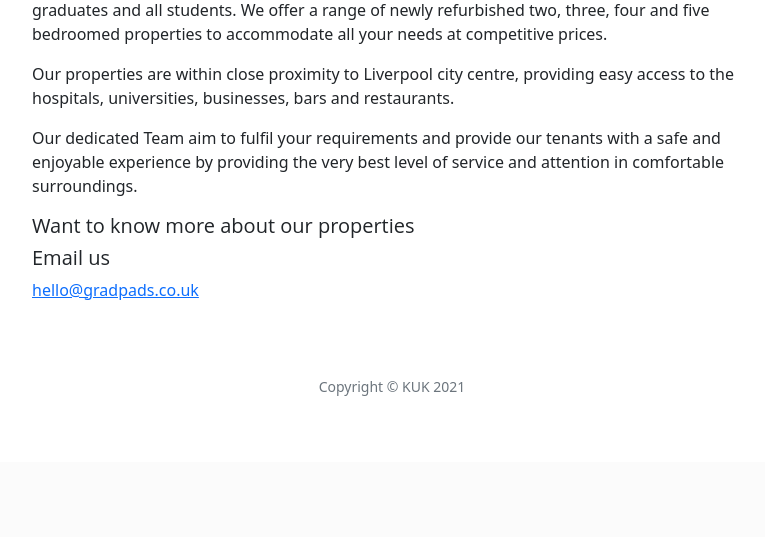
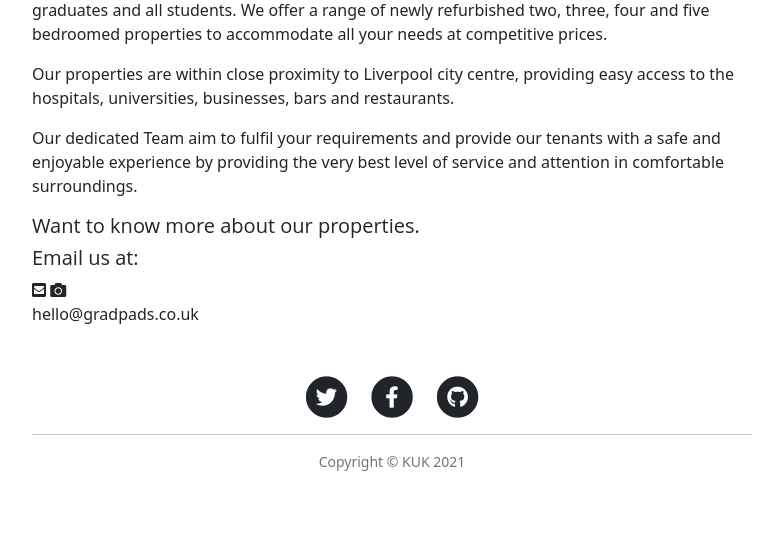
Before and after one commit to SOliv1/gradpads-1, a Flask app: page / in a window 1280 px wide. Shown: the part 715-1252 px from the top of the page, without its empty margins (248-1013 px from the left). Before the commit the page ends 1111 px from the top, so only its background shows below. Run offline with Flask 2, Linux system fonts and the light colour scheme; some libraries are stand-ins or nearby versions.

Commit message:
add new features and sociallinks

```diff
--- a/static/css/style.css
+++ b/static/css/style.css
@@ -28,6 +28,14 @@
 }
 *, ::after, ::before {
     box-sizing: border-box;
+}
+
+/*---social links ---*/
+
+.email-link,
+.list-inline-item a {
+    color: #212529;
+    transition: all .2s;
 }
 
 
--- a/templates/base.html
+++ b/templates/base.html
@@ -3,7 +3,8 @@
 
 <head>
     <title>GradPads</title>
-    <link rel="stylesheet" href="{{ url_for('static', filename='vendor/bootstrap/css/bootstrap.min.css') }}">
+    <link rel="stylesheet" href="{{ url_for('static', filename='vendor/bootstrap/css/bootstrap.min.css') }}" >
+    <link rel="stylesheet" href= "https://use.fontawesome.com/releases/v5.8.2/css/all.css" >
 	<link rel="stylesheet" href="{{ url_for('static', filename='css/clean-blog.min.css') }}" type="text/css" />
 	<link rel="stylesheet" href="{{ url_for('static', filename='css/style.css') }}" type="text/css" />
 
@@ -59,6 +60,7 @@
         {% block content %}
         {% endblock %}
     <!-- Footer -->
+
     <footer>
         <div class="container">
             <div class="row">
@@ -73,15 +75,15 @@
                             </a>
                         </li>
                         <li class="list-inline-item">
-                            <a target="_blank" href="https://facebook.com"></a>
+                            <a target="_blank" href="https://facebook.com">
                                 <span class="fa-stack fa-lg">
                                 <i class="fas fa-circle fa-stack-2x"></i>
                                 <i class="fab fa-facebook-f fa-stack-1x fa-inverse"></i>
                                 </span>
                             </a>
                         </li>
-                        <li class="list-inline-item">
-                            <a target="_blank" href="https://github.com"></a>
+                        <li class="list-inline-item a">
+                            <a target="_blank" href="https://github.com">
                                 <span class="fa-stack fa-lg">
                                 <i class="fas fa-circle fa-stack-2x"></i>
                                 <i class="fab fa-github fa-stack-1x fa-inverse"></i>
@@ -89,17 +91,22 @@
                             </a>
                         </li>
                     </ul>
-                    <p class="copyright text-muted">Copyright &copy; KUK 2021</p>
+                    <hr class="featurette-divider">
+                    <div>
+                       <p class="copyright text-muted">Copyright &copy; KUK 2021</p>
+                    </div>
+
                 </div>
             </div>
         </div>
     </footer>
 
-    <!-- Bootstrap core JavaScript -->
+    <!-- Bootstrap core JavaScript
 
     <script src="{{ url_for('static', filename='vendor/bootstrap/js/bootstrap.bundle.min.js') }}"></script>
     <script src="{{ url_for('static', filename='vendor/jquery/jquery.min.js') }}"></script>
-    <!-- Custom scripts for this template -->
+    Custom scripts for this template -->
+
     <script src="{{ url_for('static', filename='js/clean-blog.min.js') }}"></script>
 
     <!-- jQuery first, then Popper.js, then Bootstrap JS -->
--- a/templates/contact.html
+++ b/templates/contact.html
@@ -13,7 +13,8 @@
 
         <div class="col-lg-8 col-md-10 mx-auto">
 
-        <p>Want to get in touch? Fill out the form below to send me a message and I will get back to you as soon as possible!</p>
+        <h4><span>Want to get in touch?</span></h4>
+        <p>Fill out the form below to send a message and I will get back to you as soon as possible!</p>
 
         <form method="POST" name="sentMessage" id="contactForm">
             <div class="control-group">
--- a/templates/index.html
+++ b/templates/index.html
@@ -15,10 +15,11 @@
             <a><div href src="http://liverpool-rentals.co.uk/images/RLAlogo.jpg" alt="residential landlords assoc."></div></a>
                 <div class="row", id="email">
                     <div class="col-12">
-                        <h5>Want to know more about our properties</h4>
-                        <h5 id="email-header">Email us</h4>
-                        <i class="fas fa-envelope"></i>
-                        <a href="mailto:hello@gradpads.co.uk" target="_blank">hello@gradpads.co.uk
+                        <h5>Want to know more about our properties.</h4>
+                        <h5 id="email-header">Email us at:</h4>
+                        <i class="fas fa-envelope-square"></i>
+                        <span class="fas fa-camera"></span>
+                        <a><div class id="email-link" href="mailto:hello@gradpads.co.uk" target="_blank">hello@gradpads.co.uk
                         </a>
                     </div>
                 </div>
```
Also changed, not shown: templates/property.html (+8 -16 lines), .theia/settings.json, package-lock.json, static/vendor/jquery/jquery.slim.js.
